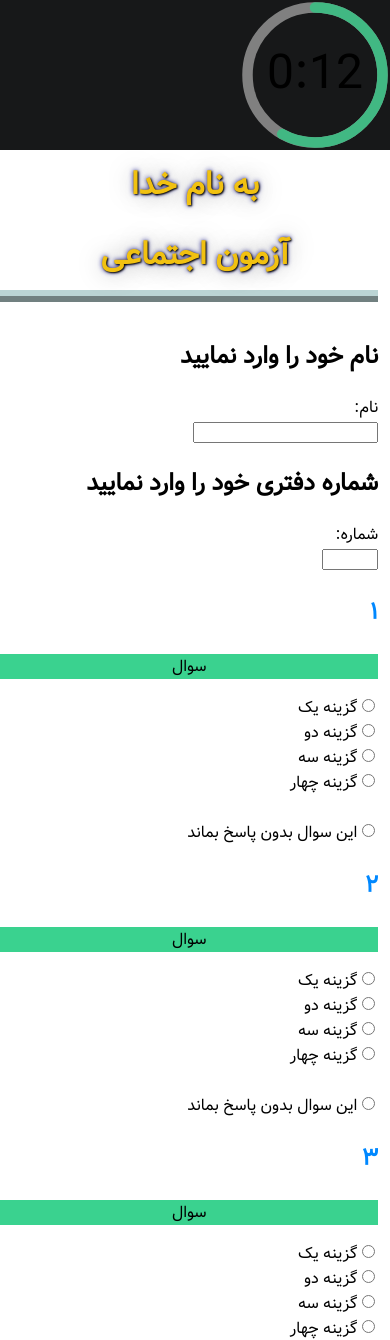
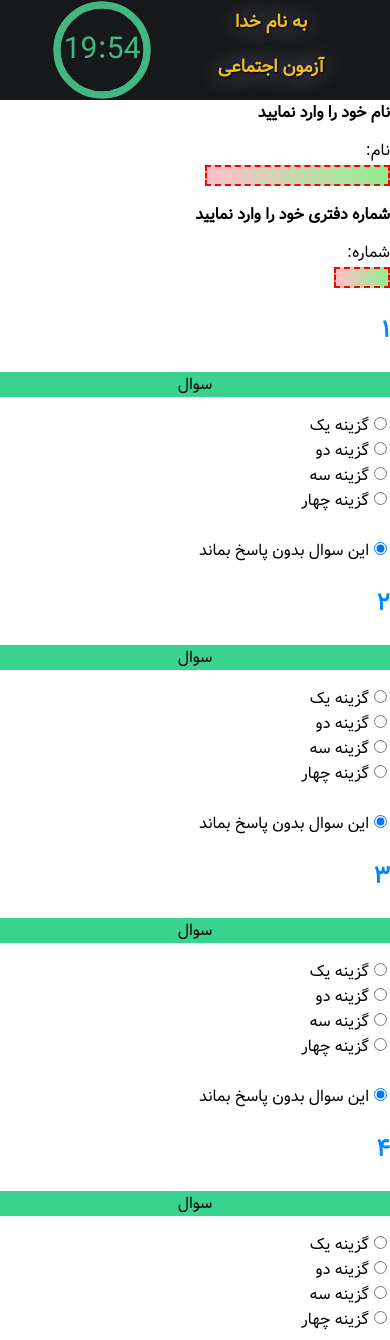
Before and after one commit to Online-test-system-Nomre/Nomreazma, a Django app: page /quez/getresponses in a window 390 px wide. Shown: the top 1340 px of the page. Run offline with Django 3.2, Linux system fonts and the light colour scheme; some web fonts are replaced.

Commit message:
Editing visual effects

```diff
--- a/src/OTSN/static/css/test.css
+++ b/src/OTSN/static/css/test.css
@@ -55,13 +55,13 @@
 }
 
 noscript {
-    font-family: 'Vazir';
+    font-family: 'Vazir-Medium', 'Plain-Regular', 'sans-serif';
     background-color: aqua;
     text-align: center;
 }
 
 body {
-    font-family: 'Vazir';
+    font-family: 'Vazir', 'Plain-Regular', 'sans-serif';
     box-sizing: border-box;
     margin: 0px;
     padding: 0px;
@@ -83,6 +83,7 @@ body {
     width: auto;
     background-color: blueviolet;
     color: #fff;
+    font-family: 'Vazir-Light', 'Plain-Regular', 'sans-serif';
     font-weight: bold;
     padding: 7px;
 }
@@ -103,18 +104,11 @@ div {
     text-align: center;
 }
 
-#left1 {
-    width: 19%;
+#left {
+    width: 25%;
     height: 5000px;
     float: left;
-    background-attachment: fixed;
-    background-color: #bbd4d4;
-}
-
-#left2 {
-    width: 8%;
-    height: 5000px;
-    float: left;
+    text-align: center;
     background-attachment: fixed;
     background-color: #bbd4d4;
 }
@@ -127,14 +121,68 @@ div {
     background-color: white;
 }
 
-#head1 {
-    background-color: #171819;
-    height: 150px;
+#head {
     margin: 0px;
 }
 
+#head1{
+	background-color: #171819;
+	width:39%;
+	float:left;
+    height: 150px;
+}
+#head2{
+	background-color: #171819;
+	width:61%;
+	float:right;
+    height: 150px;
+}
 .bordi {
     padding: 8px;
     border-top: 12px ridge #bbd4d4;
     width: 1800px;
 }
+input:invalid {
+    border: 2px dashed red;
+}
+
+input:invalid:required {
+    background-image: linear-gradient(to right, pink, lightgreen);
+}
+
+input:valid {
+    border: 2px solid green;
+}
+
+@media only screen and (max-width: 700px)
+{
+    #left {
+        display: none;
+    }
+    #right {
+        display: none;
+    }
+    .h1a {
+        font-size:18px;
+        text-align: center;
+        color: #F1C111;
+        text-shadow: 1px 1px 2px black, 0 0 25px #a0a0a0, 0 0 5px darkblue;
+        line-height: 45px;
+        margin: 0%;
+    }
+    #head1{
+        background-color: #171819;
+        width:39%;
+        float:left;
+        height: 100px;
+    }
+    #head2{
+        background-color: #171819;
+        width:61%;
+        float:right;
+        height: 100px;
+    }
+    .hlab{
+        font-size:16px;
+    }
+}
--- a/src/OTSN/static/css/timer.css
+++ b/src/OTSN/static/css/timer.css
@@ -1,8 +1,3 @@
-@media screen and (max-width: 785px) {
-    .base-timer, .base-timer__label {
-
-    }
-}
 .base-timer {
     align-items: center;
     position: relative;
@@ -55,4 +50,24 @@
     align-items: center;
     justify-content: center;
     font-size: 48px;
+	color:rgb(65, 184, 131);
 }
+@media only screen and (min-width: 200px) and (max-width: 701px){
+    .base-timer {
+        align-items: center;
+        position: relative;
+        width: 100px;
+        height: 100px;
+    }
+    .base-timer__label {
+        position: absolute;
+        width: 100px;
+        height: 100px;
+        top: 0;
+        display: flex;
+        align-items: center;
+        justify-content: center;
+        font-size: 30px;
+        color:rgb(65, 184, 131);
+    }
+}
--- a/src/OTSN/static/js/test.js
+++ b/src/OTSN/static/js/test.js
@@ -1,6 +1,29 @@
+/* document.getElementById("progressbar").removeAttribute("value");
+const selectElement = document.querySelector('#test')
+var num = 100/15;
+function loop(){
+    var i = 0;
+    while (true){
+        num = num + 100/15;
+        i += 1 ;
+        if (num > 100){
+            num = num - 100;
+        }
+        console.log(i);
+        if (i == 1){
+            break
+        }
+    }
+}
+selectElement.addEventListener('change', function() {
+    const result = document.querySelector('progress');
+    loop();
+    result.setAttribute('value', String(num));
+});*/
+
 const FULL_DASH_ARRAY = 283;
-const WARNING_THRESHOLD = 10;
-const ALERT_THRESHOLD = 5;
+const WARNING_THRESHOLD = 600;
+const ALERT_THRESHOLD = 200;
 
 const COLOR_CODES = {
     info: {
@@ -16,7 +39,7 @@ const COLOR_CODES = {
     }
 };
 
-const TIME_LIMIT = 20;
+const TIME_LIMIT = 1200;
 let timePassed = 0;
 let timeLeft = TIME_LIMIT;
 let timerInterval = null;
--- a/src/quez/static/css/test.css
+++ b/src/quez/static/css/test.css
@@ -55,13 +55,13 @@
 }
 
 noscript {
-    font-family: 'Vazir', 'sans-serif';
+    font-family: 'Vazir-Medium', 'Plain-Regular', 'sans-serif';
     background-color: aqua;
     text-align: center;
 }
 
 body {
-    font-family: 'Vazir', 'sans-serif';
+    font-family: 'Vazir', 'Plain-Regular', 'sans-serif';
     box-sizing: border-box;
     margin: 0px;
     padding: 0px;
@@ -83,6 +83,7 @@ body {
     width: auto;
     background-color: blueviolet;
     color: #fff;
+    font-family: 'Vazir-Light', 'Plain-Regular', 'sans-serif';
     font-weight: bold;
     padding: 7px;
 }
@@ -107,6 +108,7 @@ div {
     width: 25%;
     height: 5000px;
     float: left;
+    text-align: center;
     background-attachment: fixed;
     background-color: #bbd4d4;
 }
--- a/src/quez/static/css/timer.css
+++ b/src/quez/static/css/timer.css
@@ -68,6 +68,6 @@
         align-items: center;
         justify-content: center;
         font-size: 30px;
-        color:green;
+        color:rgb(65, 184, 131);
     }
 }
--- a/src/quez/templates/index.html
+++ b/src/quez/templates/index.html
@@ -27,7 +27,7 @@
 
      <!-- MAIN CSS -->
      <link rel="stylesheet" href="{% static 'css/templatemo-digital-trend.css' %}">
-     <noscript>مرورگر شما از جاوا اسکریپت پشتیبانی نمیکند<br>اگر مرورگر شما جاوا اسکریپت را پشتیبانی می کند، در تنظیمات مرورگر فعال کنید<br>اگر جاوا اسکریپت فعال نباشد، سایت به طور صحیح کار نخواهد کرد و آزمون ها به درستی نمایش داده نخواهند شد!</noscript>
+     <noscript>مرورگر شما از جاوا اسکریپت پشتیبانی نمیکند<br>اگر مرورگر شما جاوا اسکریپت را پشتیبانی می کند، در تنظیمات مرورگر فعال کنید<br>اگر جاوا اسکریپت فعال نباشد، سایت به طور صحیح کار نخواهد کرد و آزمون ها به درستی نمایش داده نخواهند شد!<br><a href="https://b2n.ir/k78366">آموزش فعال کردن جاوااسکریپت در مرورگر</a></noscript>
 </head>
 <body>
 
--- a/src/quez/templates/quez/test.html
+++ b/src/quez/templates/quez/test.html
@@ -19,7 +19,7 @@
 
 <body>
     <script>
-        alert("سلام دانش‌آموز عزیز در بروزرسانی های بعدی رابط کاربری جذاب تر و بهتر می شود \nلطفا تا اتمام آزمون از سایت خارج نشوید تا نمره شما به صورت کامل درج شود \nسپاس فراوان تیم توسعه نمره آزما");
+        alert("سلام دانش‌آموز عزیز نهم یک \nدر بروزرسانی های بعدی رابط کاربری جذاب تر و بهتر می شود \nلطفا تا اتمام آزمون از سایت خارج نشوید تا نمره شما به صورت کامل درج شود \nسپاس فراوان تیم توسعه نمره آزما");
     </script>
     <div id="container">
         <header id="head">
@@ -33,22 +33,25 @@
         </header>
         <section>
             <div id="left">
+                <p>
+                    تعداد سوالات : 15<br>مدت زمان : 20 دقیقه<br><br><!--میزان سوالات زده شده<br>
+                    <progress id="progressbar" max="100" value="0"></progress>-->
+                </p>
             </div>
             <div id="right">
             </div>
             <form action="" method="POST">
+                {% csrf_token %}
                 <div class="bordi">
                 </div>
                 <h1 class="hlab">نام خود را وارد نمایید</h1>
                 <label for="lusername">نام:</label><br>
-                <input title="نام خود را وارد نمایید" type="text" name="username" id="username" lang="fa" required><br>
-                <span class="error" aria-live="polite"></span>
+                <input title="نام خود را وارد نمایید" type="text" name="username" id="username" minlength="3" lang="fa" required><br>
                 <h1 class="hlab">شماره دفتری خود را وارد نمایید</h1>
                 <label for="lnum">شماره:</label><br>
-                <input title="نام خود را وارد نمایید" min="1" max="23" type="number" name="num" id="num" required><br>
-                <span class="error" aria-live="polite"></span>
+                <input title="شماره خود را وارد نمایید" min="1" max="23" type="number" name="num" id="num" required><br>
+                <div id="test">
                     <script type="text/js" src="{% static 'js/test.js' %}"></script>
-
                     <p class="pNumber">۱</p>
                     <p class="pqo">
                         سوال
@@ -57,7 +60,7 @@
                     <input type="radio" name="t1" value="2" />گزینه دو<br/>
                     <input type="radio" name="t1" value="3" />گزینه سه<br/>
                     <input type="radio" name="t1" value="4" />گزینه چهار<br/><br/>
-                <input type="radio" name="t1" value="0" class="empput" />این سوال بدون پاسخ بماند<br/>
+                    <input type="radio" name="t1" value="0" class="empput" checked/>این سوال بدون پاسخ بماند<br/>
                     <p class="pNumber">۲</p>
                     <p class="pqo">
                         سوال
@@ -66,7 +69,7 @@
                     <input type="radio" name="t2" value="2" />گزینه دو<br/>
                     <input type="radio" name="t2" value="3" />گزینه سه<br/>
                     <input type="radio" name="t2" value="4" />گزینه چهار<br/><br/>
-                <input type="radio" name="t2" value="0" class="empput" />این سوال بدون پاسخ بماند<br/>
+                    <input type="radio" name="t2" value="0" class="empput" checked/>این سوال بدون پاسخ بماند<br/>
                     <p class="pNumber">۳</p>
                     <p class="pqo">
                         سوال
@@ -75,7 +78,7 @@
                     <input type="radio" name="t3" value="2" />گزینه دو<br/>
                     <input type="radio" name="t3" value="3" />گزینه سه<br/>
                     <input type="radio" name="t3" value="4" />گزینه چهار<br/><br/>
-                <input type="radio" name="t3" value="0" class="empput" />این سوال بدون پاسخ بماند<br/>
+                    <input type="radio" name="t3" value="0" class="empput" checked/>این سوال بدون پاسخ بماند<br/>
                     <p class="pNumber">۴</p>
                     <p class="pqo">
                         سوال
@@ -84,7 +87,7 @@
                     <input type="radio" name="t4" value="2" />گزینه دو<br/>
                     <input type="radio" name="t4" value="3" />گزینه سه<br/>
                     <input type="radio" name="t4" value="4" />گزینه چهار<br/><br/>
-                <input type="radio" name="t4" value="0" class="empput" />این سوال بدون پاسخ بماند<br/>
+                    <input type="radio" name="t4" value="0" class="empput" checked/>این سوال بدون پاسخ بماند<br/>
                     <p class="pNumber">۵</p>
                     <p class="pqo">
                         سوال
@@ -93,7 +96,7 @@
                     <input type="radio" name="t5" value="2" />گزینه دو<br/>
                     <input type="radio" name="t5" value="3" />گزینه سه<br/>
                     <input type="radio" name="t5" value="4" />گزینه چهار<br/><br/>
-                <input type="radio" name="t5" value="0" class="empput" />این سوال بدون پاسخ بماند<br/>
+                    <input type="radio" name="t5" value="0" class="empput" checked/>این سوال بدون پاسخ بماند<br/>
                     <p class="pNumber">۶</p>
                     <p class="pqo">
                         سوال
@@ -102,7 +105,7 @@
                     <input type="radio" name="t6" value="2" />گزینه دو<br/>
                     <input type="radio" name="t6" value="3" />گزینه سه<br/>
                     <input type="radio" name="t6" value="4" />گزینه چهار<br/><br/>
-                <input type="radio" name="t6" value="0" class="empput" />این سوال بدون پاسخ بماند<br/>
+                    <input type="radio" name="t6" value="0" class="empput" checked/>این سوال بدون پاسخ بماند<br/>
                     <p class="pNumber">۷</p>
                     <p class="pqo">
                         سوال
@@ -111,7 +114,7 @@
                     <input type="radio" name="t7" value="2" />گزینه دو<br/>
                     <input type="radio" name="t7" value="3" />گزینه سه<br/>
                     <input type="radio" name="t7" value="4" />گزینه چهار<br/><br/>
-                <input type="radio" name="t7" value="0" class="empput" />این سوال بدون پاسخ بماند<br/>
+                    <input type="radio" name="t7" value="0" class="empput" checked/>این سوال بدون پاسخ بماند<br/>
                     <p class="pNumber">۸</p>
                     <p class="pqo">
                         سوال
@@ -120,7 +123,7 @@
                     <input type="radio" name="t8" value="2" />گزینه دو<br/>
                     <input type="radio" name="t8" value="3" />گزینه سه<br/>
                     <input type="radio" name="t8" value="4" />گزینه چهار<br/><br/>
-                <input type="radio" name="t8" value="0" class="empput" />این سوال بدون پاسخ بماند<br/>
+                    <input type="radio" name="t8" value="0" class="empput" checked/>این سوال بدون پاسخ بماند<br/>
                     <p class="pNumber">۹</p>
                     <p class="pqo">
                         سوال
@@ -129,7 +132,7 @@
                     <input type="radio" name="t9" value="2" />گزینه دو<br/>
                     <input type="radio" name="t9" value="3" />گزینه سه<br/>
                     <input type="radio" name="t9" value="4" />گزینه چهار<br/><br/>
-                <input type="radio" name="t9" value="0" class="empput" />این سوال بدون پاسخ بماند<br/>
+                    <input type="radio" name="t9" value="0" class="empput" checked/>این سوال بدون پاسخ بماند<br/>
                     <p class="pNumber">۱۰</p>
                     <p class="pqo">
                         سوال
@@ -138,7 +141,7 @@
                     <input type="radio" name="t10" value="2" />گزینه دو<br/>
                     <input type="radio" name="t10" value="3" />گزینه سه<br/>
                     <input type="radio" name="t10" value="4" />گزینه چهار<br/><br/>
-                <input type="radio" name="t10" value="0" class="empput" />این سوال بدون پاسخ بماند<br/>
+                    <input type="radio" name="t10" value="0" class="empput" checked/>این سوال بدون پاسخ بماند<br/>
                     <p class="pNumber">۱۱</p>
                     <p class="pqo">
                         سوال
@@ -147,7 +150,7 @@
                     <input type="radio" name="t11" value="2" />گزینه دو<br/>
                     <input type="radio" name="t11" value="3" />گزینه سه<br/>
                     <input type="radio" name="t11" value="4" />گزینه چهار<br/><br/>
-                <input type="radio" name="t11" value="0" class="empput" />این سوال بدون پاسخ بماند<br/>
+                    <input type="radio" name="t11" value="0" class="empput" checked/>این سوال بدون پاسخ بماند<br/>
                     <p class="pNumber">۱۲</p>
                     <p class="pqo">
                         سوال
@@ -156,7 +159,7 @@
                     <input type="radio" name="t12" value="2" />گزینه دو<br/>
                     <input type="radio" name="t12" value="3" />گزینه سه<br/>
                     <input type="radio" name="t12" value="4" />گزینه چهار<br/><br/>
-                <input type="radio" name="t12" value="0" class="empput" />این سوال بدون پاسخ بماند<br/>
+                    <input type="radio" name="t12" value="0" class="empput" checked/>این سوال بدون پاسخ بماند<br/>
                     <p class="pNumber">۱۳</p>
                     <p class="pqo">
                         سوال
@@ -165,7 +168,7 @@
                     <input type="radio" name="t13" value="2" />گزینه دو<br/>
                     <input type="radio" name="t13" value="3" />گزینه سه<br/>
                     <input type="radio" name="t13" value="4" />گزینه چهار<br/><br/>
-                <input type="radio" name="t13" value="0" class="empput" />این سوال بدون پاسخ بماند<br/>
+                    <input type="radio" name="t13" value="0" class="empput" checked/>این سوال بدون پاسخ بماند<br/>
                     <p class="pNumber">۱۴</p>
                     <p class="pqo">
                         سوال
@@ -174,7 +177,7 @@
                     <input type="radio" name="t14" value="2" />گزینه دو<br/>
                     <input type="radio" name="t14" value="3" />گزینه سه<br/>
                     <input type="radio" name="t14" value="4" />گزینه چهار<br/><br/>
-                <input type="radio" name="t14" value="0" class="empput" />این سوال بدون پاسخ بماند<br/>
+                    <input type="radio" name="t14" value="0" class="empput" checked/>این سوال بدون پاسخ بماند<br/>
                     <p class="pNumber">۱۵</p>
                     <p class="pqo">
                         سوال
@@ -183,8 +186,10 @@
                     <input type="radio" name="t15" value="2" />گزینه دو<br/>
                     <input type="radio" name="t15" value="3" />گزینه سه<br/>
                     <input type="radio" name="t15" value="4" />گزینه چهار<br/><br/>
-                <input type="radio" name="t15" value="0" class="empput" />این سوال بدون پاسخ بماند<br/>
+                    <input type="radio" name="t15" value="0" class="empput" checked/>این سوال بدون پاسخ بماند<br/>
+                </div>
                 <a href="/"><input type="submit" value="پایان" class="submit" /></a>
+                <input type="reset" class="submit" value="حذف تمام پاسخ ها">
                 <script src="{% static 'js/test.js' %}"></script>
             </form>
         </section>
```
Also changed, not shown: src/quez/static/js/test.js (+23 -0 lines). Lines whose indentation alone changed are shown as unchanged.
